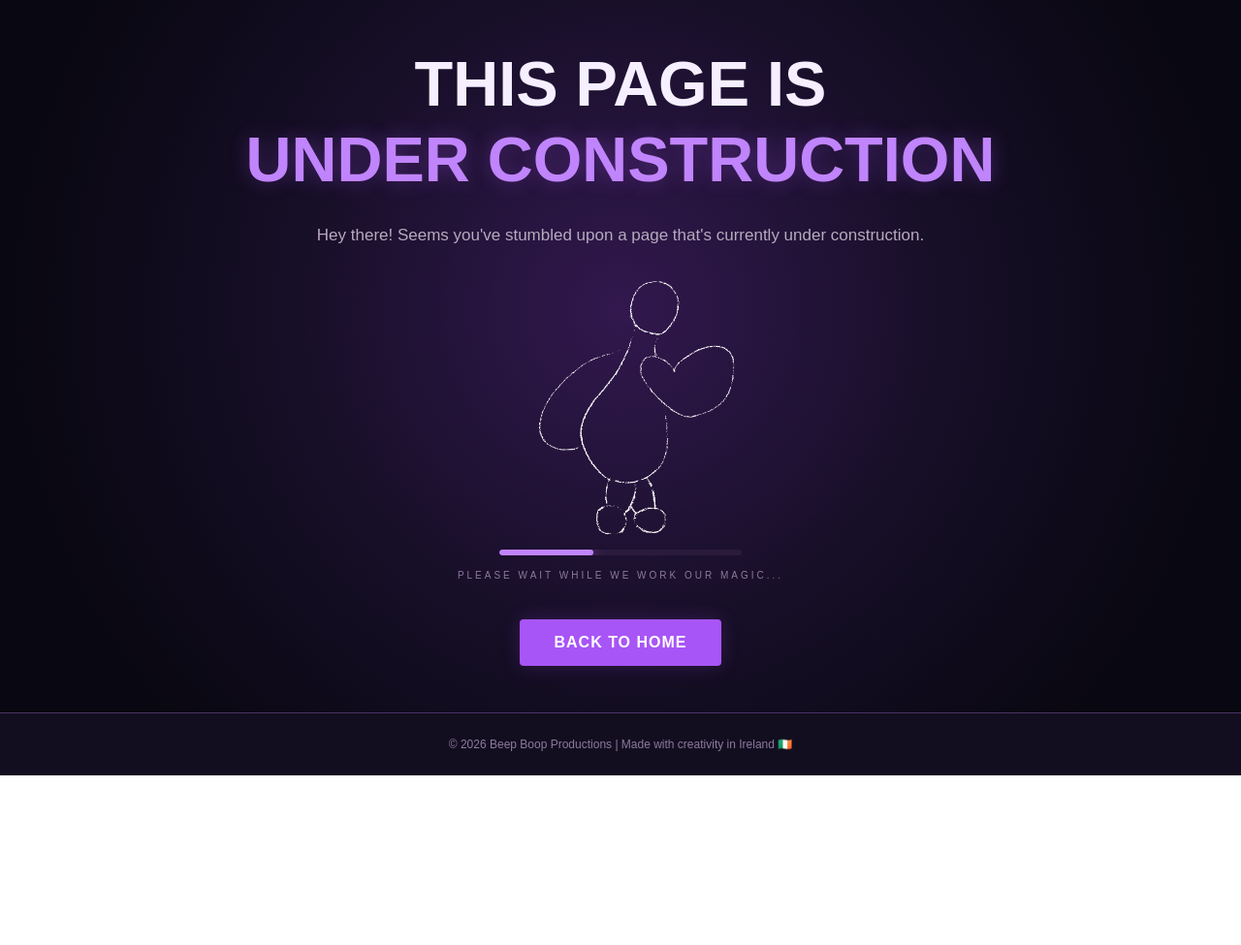
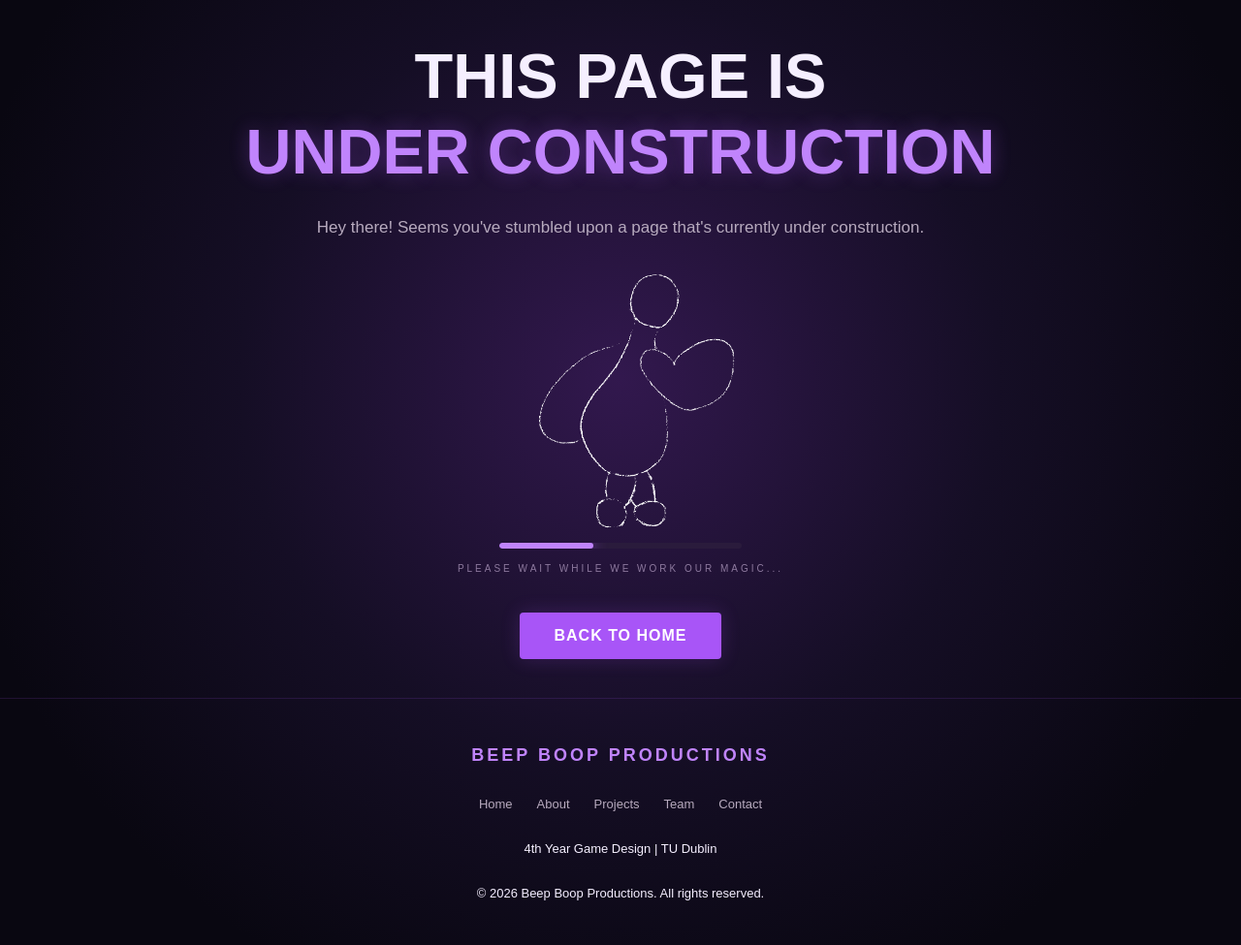
Before and after one commit to Dgeoe/BeepBoop_Website, a plain HTML site: page under-construction.html in a window 1280 px wide. Shown: the whole page at 97% size. Before the commit the page ends 800 px from the top, so only its background shows below. Drawn offline with Linux system fonts and the light colour scheme; a web font is replaced by a local one.

Commit message:
Unified css design on all pages
Updated, headers, footers, flavicons, fonts and links to match the  home page's design

```diff
--- a/css/anamir.css
+++ b/css/anamir-home.css
@@ -27,6 +27,18 @@
 
 .anamir-hero h1 span {
     color: #c084fc;
+}
+
+body {
+    font-family: 'Bai Jamjuree', sans-serif;
+}
+
+h1, h2, h3, h4, h5, h6,
+.logo,
+.btn,
+button,
+.section-tag {
+    font-family: 'Bai Jamjuree', sans-serif;
 }
 
 .anamir-hero > p:not(.section-tag) {
--- a/css/contact.css
+++ b/css/contact.css
@@ -21,6 +21,18 @@ nav a {
     text-decoration: none;
     margin-left: 25px;
     transition: 0.3s;
+}
+
+body {
+    font-family: 'Bai Jamjuree', sans-serif;
+}
+
+h1, h2, h3, h4, h5, h6,
+.logo,
+.btn,
+button,
+.section-tag {
+    font-family: 'Bai Jamjuree', sans-serif;
 }
 
 nav a:hover {
--- a/css/style.css
+++ b/css/style.css
@@ -11,15 +11,31 @@
     --text: #f5efff;
     --text-muted: #b7aabe;
     --border: #493365;
-} logo
+}
 
 .logo a {
-    color: var(--text);
+    color: #ffffff;
     text-decoration: none;
+    transition: color 0.3s ease;
 }
 
+.logo span {
+    color: #a855f7;
+    transition: color 0.3s ease;
+}
+
+/* Flip the colours on hover */
 .logo a:hover {
-    color: var(--purple-bright);
+    color: #a855f7;
+}
+
+.logo a:hover span {
+    color: #ffffff;
+}
+
+.hero .btn {
+    margin-top: 40px;
+    margin-left: 25px;
 }
 
 
--- a/css/construction.css
+++ b/css/under-construction.css
@@ -30,6 +30,18 @@ body {
 
     display: flex;
     flex-direction: column;
+}
+
+body {
+    font-family: 'Bai Jamjuree', sans-serif;
+}
+
+h1, h2, h3, h4, h5, h6,
+.logo,
+.btn,
+button,
+.section-tag {
+    font-family: 'Bai Jamjuree', sans-serif;
 }
 
 /* MAIN CONTAINER */
@@ -194,16 +206,50 @@ h1 span {
 
 /* FOOTER */
 
-footer {
-    padding: 25px 15px;
-    text-align: center;
+    footer {
+        background: var(--background-light);
+        padding: 40px 20px;
+        text-align: center;
+        color: var(--text-muted);
+        line-height: 2;
+        font-size: 13px;
+        border-top: 1px solid rgba(168, 85, 247, 0.15);
+    }
 
-    background: #120e20;
-    border-top: 1px solid #493365;
+    .footer-logo {
+        color: var(--purple-bright);
+        font-size: 18px;
+        font-weight: bold;
+        letter-spacing: 3px;
+        margin-bottom: 15px;
+    }
 
-    color: #8e7a9f;
-    font-size: 12px;
-}
+    .footer-logo a {
+        color: inherit;
+        text-decoration: none;
+    }
+
+    .footer-links {
+        display: flex;
+        justify-content: center;
+        flex-wrap: wrap;
+        gap: 25px;
+        margin: 20px 0;
+    }
+
+    .footer-links a {
+        color: #b7aabe;
+        text-decoration: none;
+        transition: 0.3s ease;
+    }
+
+    .footer-links a:hover {
+        color: #c084fc;
+    }
+
+    .copyright {
+        margin-top: 20px;
+    }
 
 /* MOBILE */
 
--- a/under-construction.html
+++ b/under-construction.html
@@ -6,8 +6,13 @@
     <meta name="viewport" content="width=device-width, initial-scale=1.0">
 
     <title>Under Construction | Beep Boop Productions</title>
+    <link rel="icon" type="image/png" href="images/WebsiteFavicon.png">
 
-    <link rel="stylesheet" href="css/construction.css">
+    <link rel="preconnect" href="https://fonts.googleapis.com">
+    <link rel="preconnect" href="https://fonts.gstatic.com" crossorigin>
+    <link href="https://fonts.googleapis.com/css2?family=Bai+Jamjuree:wght@400;500;600;700&display=swap" rel="stylesheet">
+
+    <link rel="stylesheet" href="css/under-construction.css">
 </head>
 
 <body>
@@ -37,8 +42,27 @@
 
     </main>
 
+
     <footer>
-        © 2026 Beep Boop Productions | Made with creativity in Ireland 🇮🇪
+
+        <div class="footer-logo">
+            <a href="index.html">BEEP BOOP PRODUCTIONS</a>
+        </div>
+
+        <div class="footer-links">
+            <a href="index.html">Home</a>
+            <a href="index.html#about">About</a>
+            <a href="index.html#projects">Projects</a>
+            <a href="index.html#team">Team</a>
+            <a href="contact.html">Contact</a>
+        </div>
+
+        <p>4th Year Game Design | TU Dublin</p>
+
+        <p class="copyright">
+            © 2026 Beep Boop Productions. All rights reserved.
+        </p>
+
     </footer>
 
 </body>
```
Also changed, not shown: anamir-home.html (+8 -11 lines), contact.html (+20 -3 lines), index.html (+3 -10 lines), 0-To be Discussed Later.txt.
